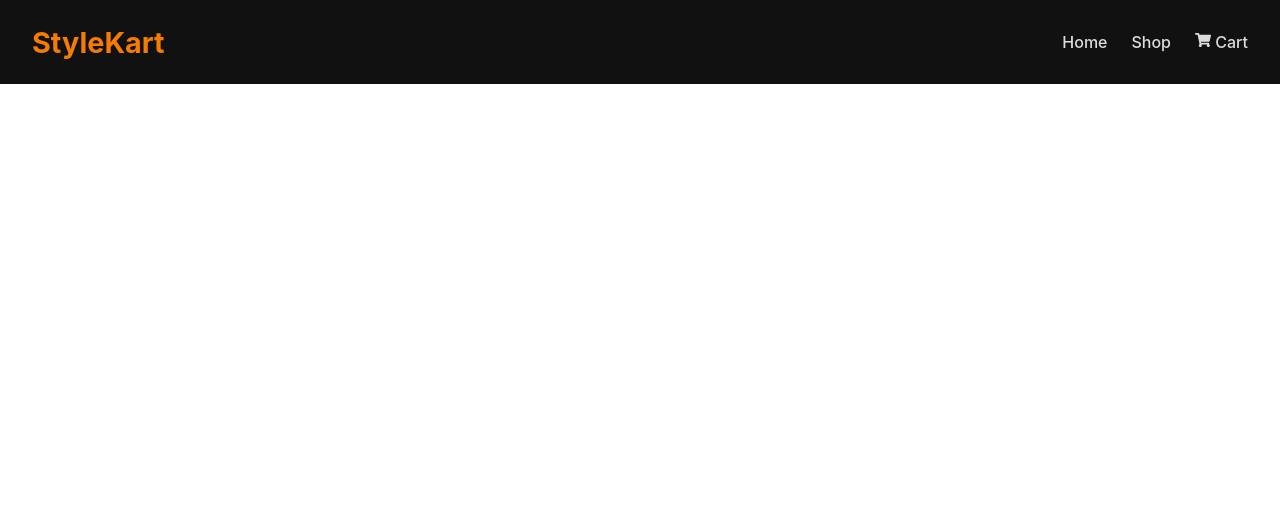
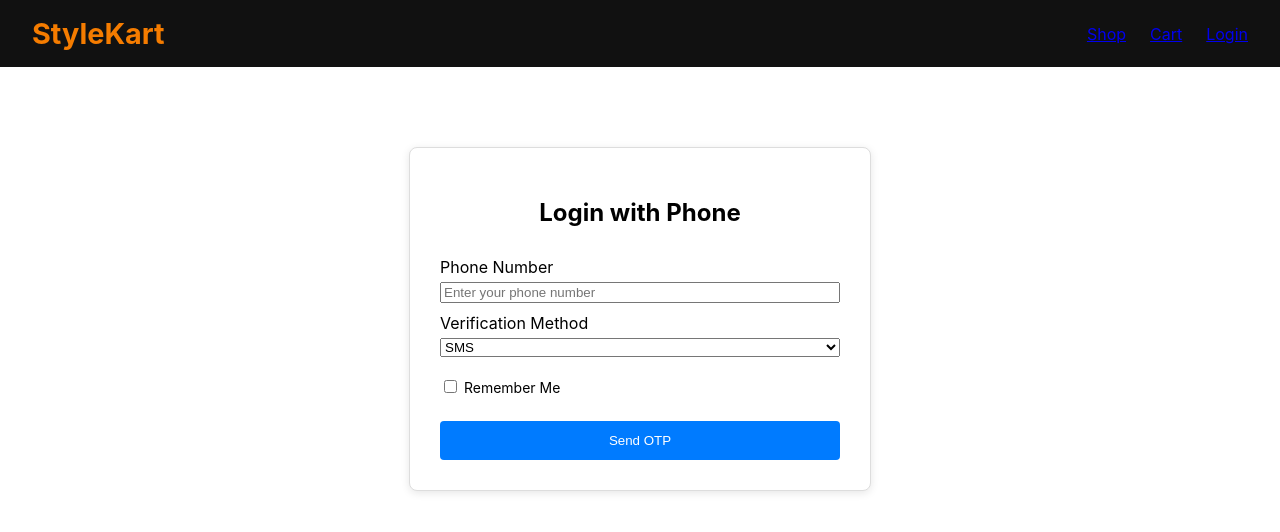
Before and after one commit to ManishKundu102/Stylekart-website, a React (Create React App) app: page /Stylekart-website/login in a window 1280 px wide. Shown: the top 532 px of the page. Built offline with nearby package versions, Linux system fonts and the light colour scheme; the HTML template or start-up script is replaced by a standard one.

Commit message:
Updated Home, Shop, Navbar, added Login page, footer, and other changes

```diff
--- a/package.json
+++ b/package.json
@@ -2,12 +2,13 @@
   "name": "stylekart",
   "version": "0.1.0",
   "private": true,
+  "homepage": "https://manishkundu102.github.io/Stylekart-website",
   "dependencies": {
     "@testing-library/dom": "^10.4.1",
     "@testing-library/jest-dom": "^6.6.4",
     "@testing-library/react": "^16.3.0",
     "@testing-library/user-event": "^13.5.0",
-    "homepage": "https://manishkundu102.github.io/Stylekart-Website",
+    "gh-pages": "^6.3.0",
     "react": "^19.1.1",
     "react-dom": "^19.1.1",
     "react-icons": "^5.5.0",
--- a/public/index.html
+++ b/public/404.html
@@ -24,7 +24,7 @@
       work correctly both with client-side routing and a non-root public URL.
       Learn how to configure a non-root public URL by running `npm run build`.
     -->
-    <title>React App</title>
+    <title>Stylekart</title>
   </head>
   <body>
     <noscript>You need to enable JavaScript to run this app.</noscript>
--- a/src/App.js
+++ b/src/App.js
@@ -1,22 +1,42 @@
 import React from "react";
-import { BrowserRouter as Router, Routes, Route } from "react-router-dom";
+import { BrowserRouter, Routes, Route } from "react-router-dom";
 import Home from "./pages/Home";
 import Shop from "./pages/Shop";
 import Cart from "./pages/Cart";
+import Login from "./pages/login";
 import Navbar from "./components/Navbar";
 import { CartProvider } from "./context/CartContext";
+import PrivateRoute from "./components/PrivateRoute";
 
 const App = () => {
   return (
     <CartProvider>
-      <Router>
+      <BrowserRouter basename="/Stylekart-website">
         <Navbar />
         <Routes>
           <Route path="/" element={<Home />} />
-          <Route path="/shop" element={<Shop />} />
-          <Route path="/cart" element={<Cart />} />
+          <Route path="/login" element={<Login />} />
+
+          <Route
+            path="/shop"
+            element={
+              <PrivateRoute>
+                <Shop />
+              </PrivateRoute>
+            }
+          />
+          <Route
+            path="/cart"
+            element={
+              <PrivateRoute>
+                <Cart />
+              </PrivateRoute>
+            }
+          />
+
+          <Route path="*" element={<Home />} />
         </Routes>
-      </Router>
+      </BrowserRouter>
     </CartProvider>
   );
 };
--- a/src/components/Navbar.jsx
+++ b/src/components/Navbar.jsx
@@ -1,17 +1,40 @@
-import React from 'react';
-import { Link, NavLink } from 'react-router-dom';
-import { FaShoppingCart } from 'react-icons/fa';
-import './Navbar.css'; // We'll create this next
+import React, { useState, useEffect } from "react";
+import { Link, useNavigate } from "react-router-dom";
+import "./Navbar.css";
 
 const Navbar = () => {
+  const navigate = useNavigate();
+  const [isLoggedIn, setIsLoggedIn] = useState(false);
+
+  useEffect(() => {
+    const userPhone =
+      localStorage.getItem("userPhone") || sessionStorage.getItem("userPhone");
+    setIsLoggedIn(!!userPhone);
+  }, []);
+
+  const handleLogout = () => {
+    localStorage.removeItem("userPhone");
+    sessionStorage.removeItem("userPhone");
+    setIsLoggedIn(false);
+    navigate("/login");
+  };
+
   return (
     <nav className="navbar">
-      <Link to="/" className="logo">StyleKart</Link>
-      <ul className="nav-links">
-        <li><NavLink to="/" end>Home</NavLink></li>
-        <li><NavLink to="/shop">Shop</NavLink></li>
-        <li><NavLink to="/cart"><FaShoppingCart /> Cart</NavLink></li>
-      </ul>
+      <Link to="/" className="logo">
+        StyleKart
+      </Link>
+      <div className="nav-links">
+        <Link to="/shop">Shop</Link>
+        <Link to="/cart">Cart</Link>
+        {isLoggedIn ? (
+          <button onClick={handleLogout} className="logout-btn">
+            Logout
+          </button>
+        ) : (
+          <Link to="/login">Login</Link>
+        )}
+      </div>
     </nav>
   );
 };
--- /dev/null
+++ b/src/components/PrivateRoute.jsx
@@ -0,0 +1,18 @@
+import React from "react";
+import { Navigate, useLocation } from "react-router-dom";
+
+const PrivateRoute = ({ children }) => {
+  const location = useLocation();
+
+
+  const isLoggedIn =
+    !!localStorage.getItem("userPhone") || !!sessionStorage.getItem("userPhone");
+
+  return isLoggedIn ? (
+    children
+  ) : (
+    <Navigate to="/login" state={{ from: location }} replace />
+  );
+};
+
+export default PrivateRoute;
--- a/src/pages/Home.css
+++ b/src/pages/Home.css
@@ -73,3 +73,11 @@
   padding: 1rem;
   font-size: 1.2rem;
 }
+.footer {
+  text-align: center;
+  padding: 20px 0;
+  background-color: #0a0a0a;
+  margin-top: 40px;
+  font-size: 14px;
+  color: #fcfbfb;
+}
--- /dev/null
+++ b/src/pages/Login.css
@@ -0,0 +1,58 @@
+.login-container {
+  max-width: 400px;
+  margin: 80px auto;
+  padding: 30px;
+  border: 1px solid #ddd;
+  border-radius: 8px;
+  background-color: #fff;
+  box-shadow: 0 2px 8px rgba(0,0,0,0.1);
+  text-align: center;
+}
+
+.login-form {
+  display: flex;
+  flex-direction: column;
+}
+
+.login-form label {
+  margin: 10px 0 5px;
+  text-align: left;
+}
+
+.login-form input[type="email"],
+.login-form input[type="password"] {
+  padding: 10px;
+  border: 1px solid #ccc;
+  border-radius: 4px;
+}
+
+.options {
+  display: flex;
+  justify-content: space-between;
+  align-items: center;
+  margin-top: 10px;
+  font-size: 14px;
+}
+
+.forgot-password {
+  text-decoration: none;
+  color: #007bff;
+}
+
+.forgot-password:hover {
+  text-decoration: underline;
+}
+
+.login-form button {
+  margin-top: 20px;
+  padding: 12px;
+  background-color: #007bff;
+  color: white;
+  border: none;
+  border-radius: 4px;
+  cursor: pointer;
+}
+
+.login-form button:hover {
+  background-color: #0056b3;
+}
--- /dev/null
+++ b/src/pages/login.jsx
@@ -0,0 +1,75 @@
+import React, { useState } from "react";
+import { useNavigate, useLocation } from "react-router-dom";
+import "./Login.css";
+
+const Login = () => {
+  const navigate = useNavigate();
+  const location = useLocation();
+  const [phone, setPhone] = useState("");
+  const [method, setMethod] = useState("sms");
+  const [rememberMe, setRememberMe] = useState(false);
+
+
+  const from = location.state?.from?.pathname || "/shop";
+
+  const handleLogin = (e) => {
+    e.preventDefault();
+
+    // Validate 10-digit phone number
+    const phoneRegex = /^\d{10}$/;
+    if (!phoneRegex.test(phone)) {
+      alert("Please enter a valid 10-digit phone number");
+      return;
+    }
+
+
+    if (rememberMe) {
+      localStorage.setItem("userPhone", phone);
+    } else {
+      sessionStorage.setItem("userPhone", phone);
+    }
+
+
+    alert(`OTP sent via ${method.toUpperCase()} to ${phone}`);
+
+
+    navigate(from, { replace: true });
+  };
+
+  return (
+    <div className="login-container">
+      <h2>Login with Phone</h2>
+      <form onSubmit={handleLogin} className="login-form">
+        <label>Phone Number</label>
+        <input
+          type="tel"
+          placeholder="Enter your phone number"
+          value={phone}
+          onChange={(e) => setPhone(e.target.value)}
+          required
+        />
+
+        <label>Verification Method</label>
+        <select value={method} onChange={(e) => setMethod(e.target.value)}>
+          <option value="sms">SMS</option>
+          <option value="call">Call</option>
+        </select>
+
+        <div className="options">
+          <label>
+            <input
+              type="checkbox"
+              checked={rememberMe}
+              onChange={(e) => setRememberMe(e.target.checked)}
+            />{" "}
+            Remember Me
+          </label>
+        </div>
+
+        <button type="submit">Send OTP</button>
+      </form>
+    </div>
+  );
+};
+
+export default Login;
```
Also changed, not shown: src/pages/Shop.jsx (+26 -41 lines), 1 other file (tests, documents, lock files or other folders). Lines whose indentation alone changed are shown as unchanged.
